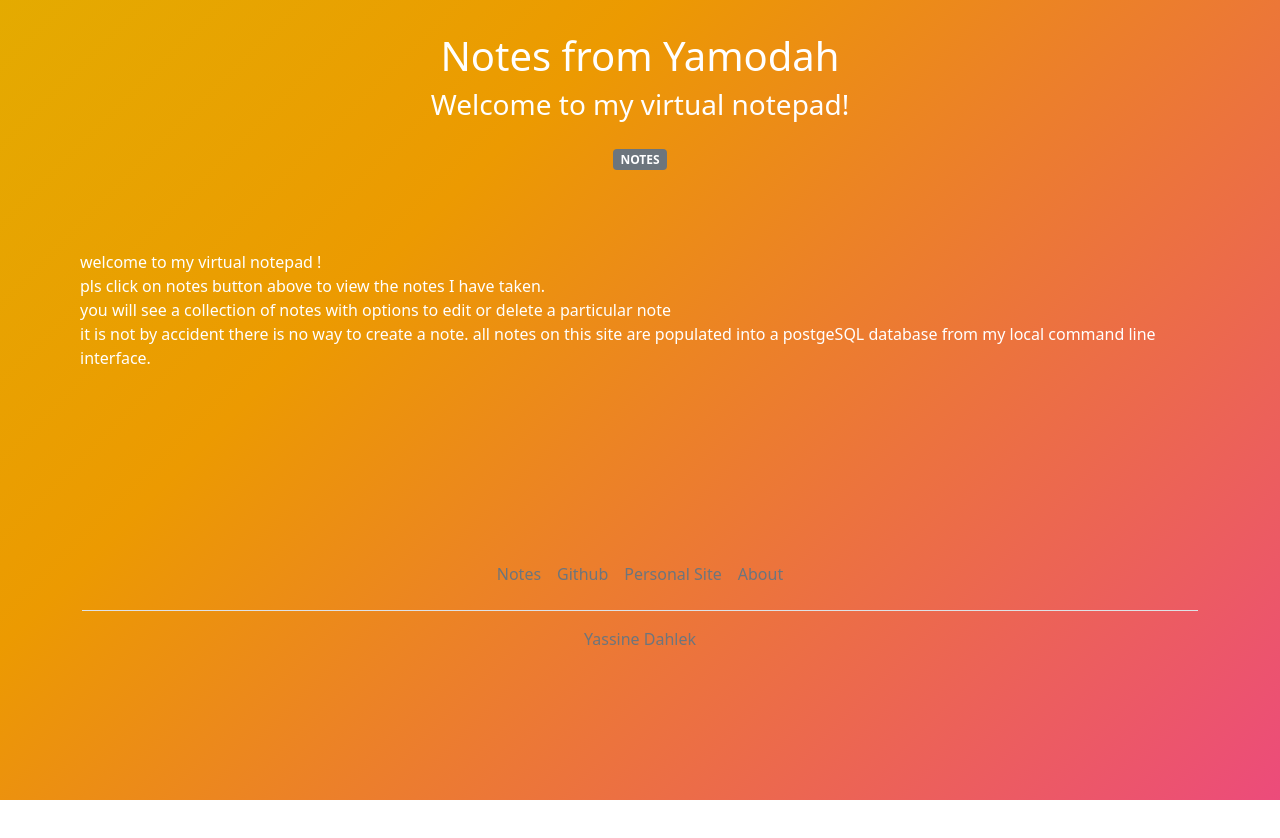
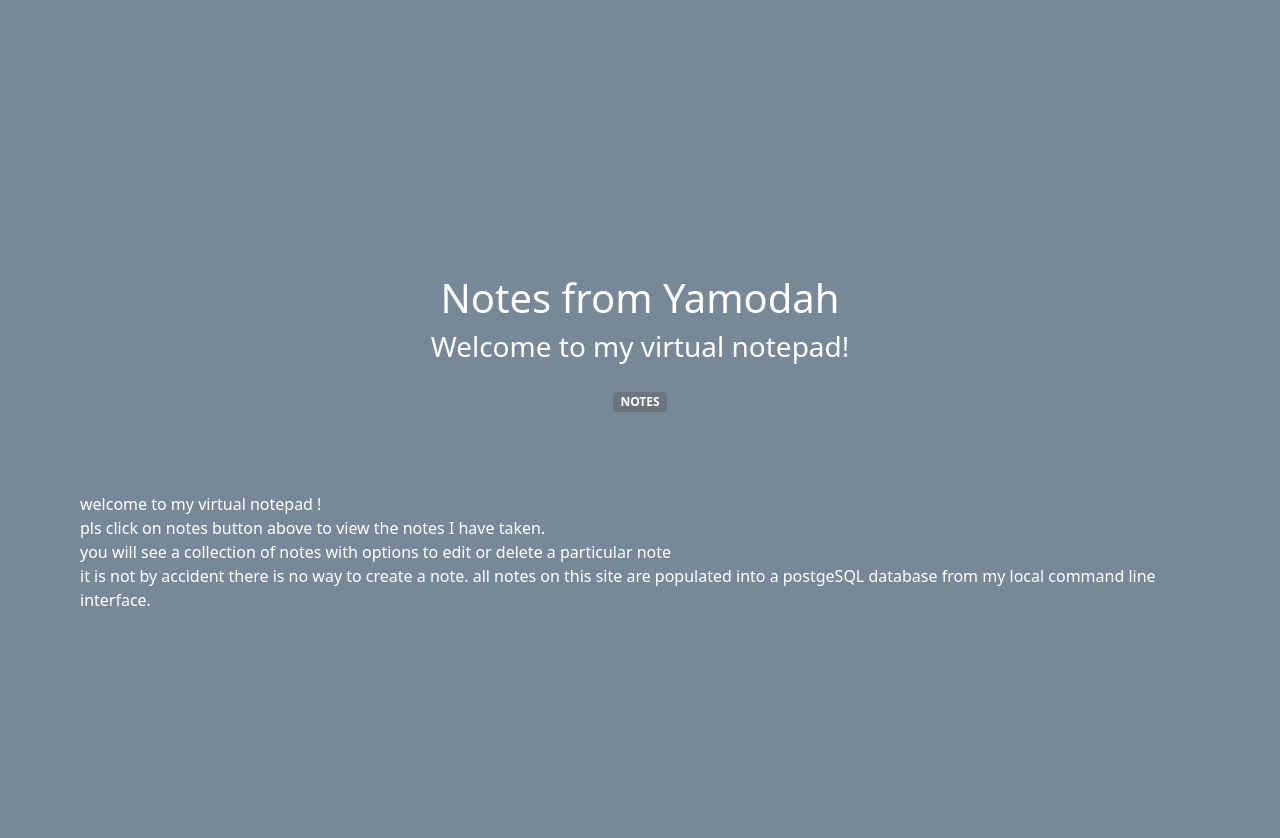
Before and after one commit to yamodah/Notepad_frontend_client, a React (Create React App) app: page / in a window 1280 px wide. Shown: the top 838 px of the page. Before the commit the page ends 800 px from the top, so only its background shows below. Built offline with nearby package versions, Linux system fonts and the light colour scheme; no server answers.

Commit message:
fixed background removed footer for now

```diff
--- a/src/App.css
+++ b/src/App.css
@@ -5,12 +5,15 @@
     align-items: center;
     font-family:"helvetica nue" sans-serif;
     color: white;
+    min-height:1000px;
+    padding-top: 90px;
     padding-bottom: 60px;
-    padding-top: 2rem;
+    background: #778899;
     /* background-image: url(https://wallpaperaccess.com/full/3957931.jpg);
     background-position: center;
     background-repeat: repeat-y; */
 }
+
 .notes{
     display: flex;
     justify-content: center;
@@ -40,26 +43,16 @@ Form{
    flex-direction: column;
    align-items: center;
 }
-/* body{
-    background-color: gray;
-} */
- body {
-	background: linear-gradient(315deg, rgba(236,4,233,1), rgb(236, 154, 1) , rgba(202,224,0,1) , rgb(255, 17, 0));
-	background-size: 400% 400%;
-	animation: gradient 15s ease infinite;
+body{
+    background: purple;
 }
 .Home{
 margin:5rem;
 padding-bottom: 3rem;
+
 }
-@keyframes gradient {
-	0% {
-		background-position: 0% 50%;
-	}
-	50% {
-		background-position: 100% 50%;
-	}
-	100% {
-		background-position: 0% 50%;
-	}
+Footer{
+    position: relative;
+    bottom:0;
+    color: white
 }
--- a/src/App.js
+++ b/src/App.js
@@ -3,7 +3,7 @@ import { Badge } from "react-bootstrap";
 import Notes from "./notes/Notes";
 import EditNote from "./notes/EditNote"
 import NoNote from "./notes/NoNote"
-import Footer from "./footer/Footer"
+// import Footer from "./footer/Footer"
 import Home from "./home/Home"
 require("dotenv").config()
 function App() {
@@ -19,7 +19,7 @@ function App() {
         <Route path="*" element={<NoNote />}/>
       </Routes>
 
-        <Footer />
+        {/* <Footer /> */}
 
     </div>
   );
```
